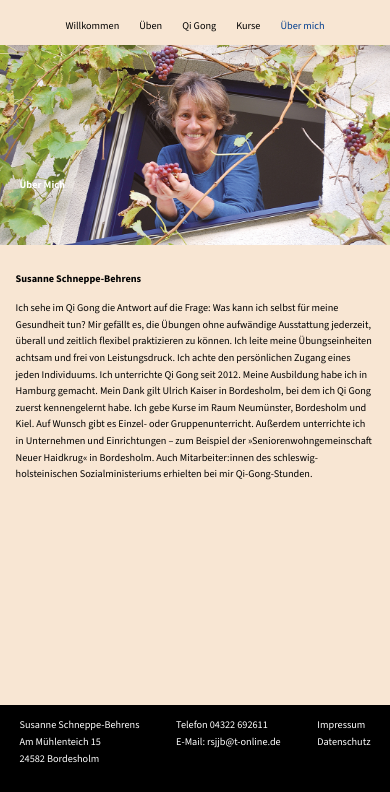
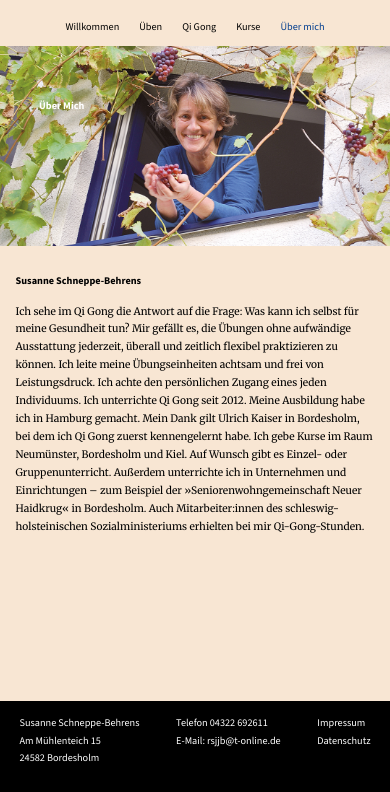
Before and after one commit to lorenzfk/fsContent, a plain HTML site: page boho4/about.html in a window 390 px wide. Shown: the part 52-844 px from the top of the page. Drawn offline with nearby package versions, Linux system fonts and the light colour scheme.

Commit message:
Update bohostyle.css

```diff
--- a/boho4/bohostyle.css
+++ b/boho4/bohostyle.css
@@ -1,6 +1,4 @@
-<style media="screen">
-  @import url('https://fonts.googleapis.com/css2?family=Anton&family=Source+Sans+3:ital,wght@0,300;0,400;0,500;1,300;1,400&display=swap');
-  @import url('https://fonts.googleapis.com/css2?family=Anton&family=Source+Sans+3:ital,wght@0,300;0,400;0,500;1,300;1,400&family=Source+Serif+4:ital,opsz,wght@0,8..60,200..900;1,8..60,200..900&family=Ubuntu:ital,wght@0,300;0,400;0,500;0,700;1,300;1,400;1,500;1,700&display=swap');
+@import url('https://fonts.googleapis.com/css2?family=Merriweather:ital,wght@0,300;0,400;0,700;0,900;1,300;1,400;1,700;1,900&family=Source+Sans+3:ital,wght@0,200..900;1,200..900&display=swap');
 
   body,html {
     margin: 0;
@@ -14,11 +12,11 @@
     position: absolute;
     width:100%;
     max-width: 1000px;
-    left:50%;
-    transform: translateY(40px) translateX(-50%);
+    left:55%;
+    transform: translateY(-40px) translateX(-50%);
   }
   p {
-    font-family: "Source Serif 4", serif !important;
+    font-family: "Merriweather", fantasy !important;
     font-optical-sizing: auto;
     font-weight: 420 !important;
     font-style: normal;
@@ -31,6 +29,7 @@
     max-width: 800px;
     align-self: center;
     padding-bottom: 100px;
+    font-family: "Merriweather", serif !important;
   }
 
   * {
@@ -38,7 +37,7 @@
     box-sizing: border-box;
     margin: 0;
     padding: 0;
-    line-height: 1.8rem;
+    line-height: 1.6rem;
     font-family: "Source Sans 3", sans-serif;
   }
 
@@ -237,7 +236,7 @@
     }
 
     * {
-      line-height: 1.3rem;
+      line-height: 1.4rem;
     }
   }
 
@@ -288,4 +287,3 @@
     h2, h1, h3 {
     }
   }
-</style>
```
